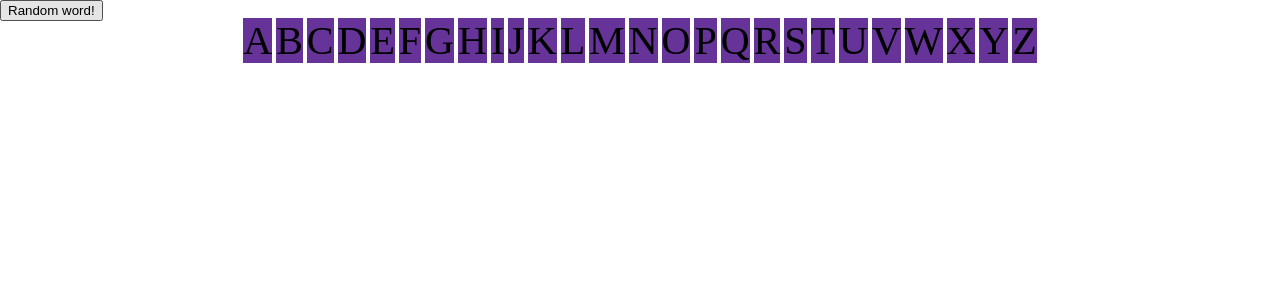
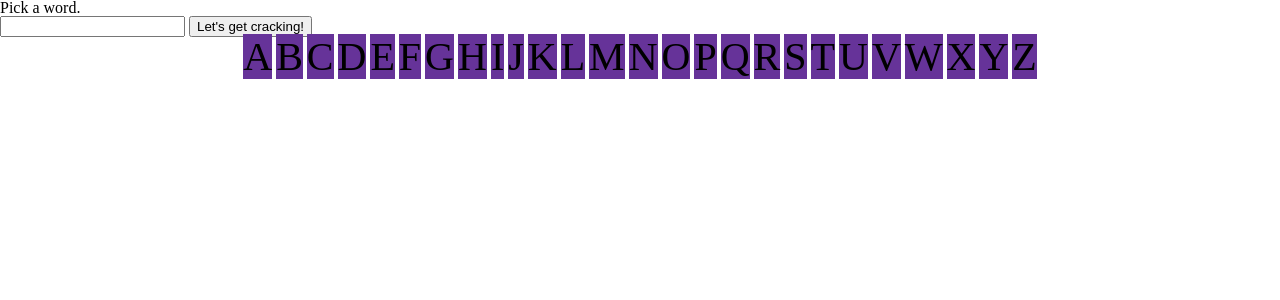
Before and after one commit to marikad/WDI-project-one, a PHP site: page / in a window 1280 px wide. Shown: the top 300 px of the page. Run offline with PHP 8.4, Linux system fonts and the light colour scheme; some libraries are stand-ins or nearby versions.

Commit message:
add a text box where a user can type in a word and it will display

```diff
--- a/app.js
+++ b/app.js
@@ -4,7 +4,6 @@ $(function(){
 
 var setup = function(){
 	var words = ['cat', 'dog', 'lizard', 'bunny', 'super'];
-	var lettersGuessed = [];
 	var letters = $('.letters');
 	var player = "";
 
@@ -12,13 +11,19 @@ var setup = function(){
 	$('.letters').on('click', function() {
 	});
 	$('#btn').on('click', function() {
-		var secretWord  = words[Math.floor(Math.random() * words.length)];
-		$('#chosen-word').prepend(secretWord);
-		$('#btn').hide()
+		$('#chosen-word').html($('input').val());
+	var secretWord  = words[Math.floor(Math.random() * words.length)];
+
 	})
 
 }
 
-function chooseWord(){
+function chooseLetter(){
+	var lettersGuessed = [];
+	for(var i = 0; i < lettersGuessed.length; i++){
 
+
+	}
 }
+
+//one player
--- a/index.html
+++ b/index.html
@@ -10,9 +10,10 @@
 <body>
 
 <main>
-<button id="btn">Random word!</button>
+	<p>Pick a word.</p>
+<input id = "user-input" type ="textbox" name ="Pick a word!">
+<button id="btn">Let's get cracking!</button>
 <div id="chosen-word"></div>
-<div class ="borderPlay"></div>
 	<div class="letter-buttons">
 		<div class="letters">A</div>
 		<div class="letters">B</div>
--- a/style.css
+++ b/style.css
@@ -12,6 +12,6 @@
 
 }
 
-#chosen-word{
+/*#chosen-word{
 	display: none;
-}
+}*/
```
